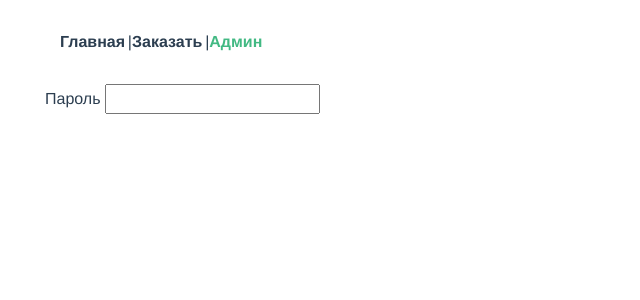
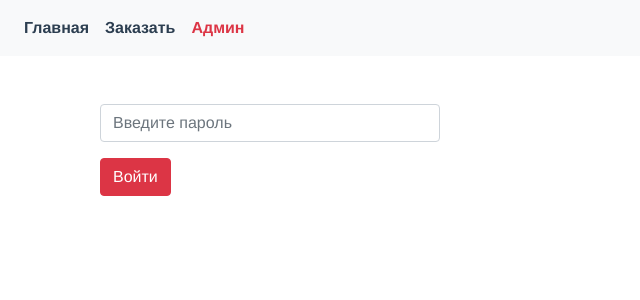
Before and after one commit to NaMax66/silkroad, a Vue app: page /admin in a window 1280 px wide. Shown: the top 300 px of the page, without its empty margins (0-640 px from the left). Built offline with nearby package versions, Linux system fonts and the light colour scheme.

Commit message:
add menu

```diff
--- a/src/App.vue
+++ b/src/App.vue
@@ -1,9 +1,19 @@
 <template>
   <div id="app">
-    <div id="nav" class="container">
-      <router-link to="/">Главная</router-link> <span>|</span>
-      <router-link to="/order">Заказать</router-link> <span>|</span>
-      <router-link to="/admin">Админ</router-link>
+    <div id="nav" class="mb-5">
+      <div class="navbar navbar-expand-lg navbar-light bg-light">
+        <ul class="navbar-nav mr-auto">
+          <li class="nav-item">
+            <router-link class="nav-link" to="/">Главная</router-link>
+          </li>
+          <li class="nav-item">
+            <router-link class="nav-link" to="/order">Заказать</router-link>
+          </li>
+          <li class="nav-item">
+            <router-link class="nav-link" to="/admin">Админ</router-link>
+          </li>
+        </ul>
+      </div>
     </div>
     <router-view/>
   </div>
@@ -15,17 +25,15 @@
   -webkit-font-smoothing: antialiased;
   -moz-osx-font-smoothing: grayscale;
   color: #2c3e50;
-  max-width: 120rem;
 }
 
 #nav {
-  padding: 3rem;
   &  a {
     font-weight: bold;
     color: #2c3e50;
   }
   & a.router-link-exact-active {
-    color: #42b983;
+    color: #dc3545;
   }
 }
 </style>
--- a/src/main.css
+++ b/src/main.css
@@ -1,10 +1,6 @@
-html {
-  font-size: 62.5%;
+body {
+  & * {
+    margin: 0;
+    padding: 0;
+  }
 }
-h2 {
-  font-size: 3rem;
-}
-
-p, input, label, a, span {
-  font-size: 1.6rem;
-}
--- a/src/priceExample.js
+++ b/src/priceExample.js
@@ -4,7 +4,7 @@ export default {
     {
       id: '1',
       name: 'Пакет "Гриль"',
-      price: 0.35,
+      priceList: 0.35,
       packageAmount: 50,
       rate: 50,
       comment: 'Берите пока дешево'
--- a/src/store/index.js
+++ b/src/store/index.js
@@ -7,28 +7,28 @@ Vue.use(Vuex)
 
 export default new Vuex.Store({
   state: {
-    price: null
+    priceList: 1
   },
   getters: {
     getPrice (state) {
-      return state.price
+      return state.priceList
     }
   },
   mutations: {
-    initPrice (state, payload) {
-      state.price = payload
+    initPrice (state) {
+      let price = {}
+      if (env === 'development') {
+        price = priceExample
+      }
+      state.priceList = price
     },
     changePrice (state, payload) {
-      state.price = payload
+      state.priceList = payload
     }
   },
   actions: {
     initPrice ({ commit }) {
-      let price = {}
-      if (env === 'development') {
-        price = priceExample
-      }
-      commit('initPrice', price)
+      commit('initPrice')
     },
     changePrice ({ commit }, price) {
       commit('changePrice', price)
--- a/src/views/Admin.vue
+++ b/src/views/Admin.vue
@@ -1,7 +1,31 @@
 <template>
   <div class="container">
-    <label for="password">Пароль
-      <input id="password" type="text">
-    </label>
+    <form class="col-lg-4">
+      <div class="form-group">
+        <input type="password" class="form-control" id="exampleInputPassword1" placeholder="Введите пароль">
+      </div>
+      <button type="submit" class="btn btn-danger">Войти</button>
+    </form>
   </div>
 </template>
+<script>
+import { mapGetters, mapMutations } from 'vuex'
+
+export default {
+  name: 'Admin',
+  data: () => ({
+    authorized: false,
+    password: 'salam'
+  }),
+  computed: {
+    ...mapGetters(['getPrice'])
+  },
+  created () {
+    this.initPrice()
+  },
+  methods: {
+    ...mapMutations(['initPrice'])
+  }
+}
+
+</script>
```
